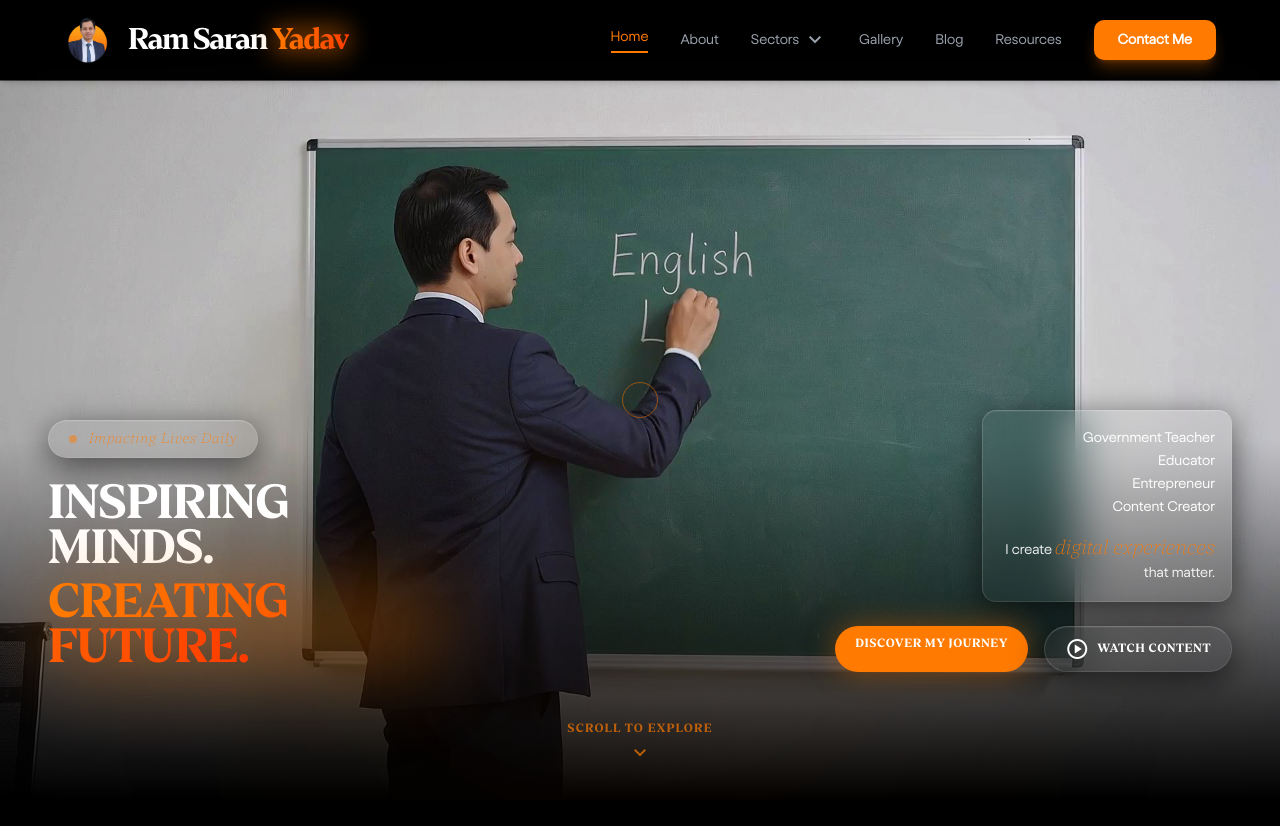
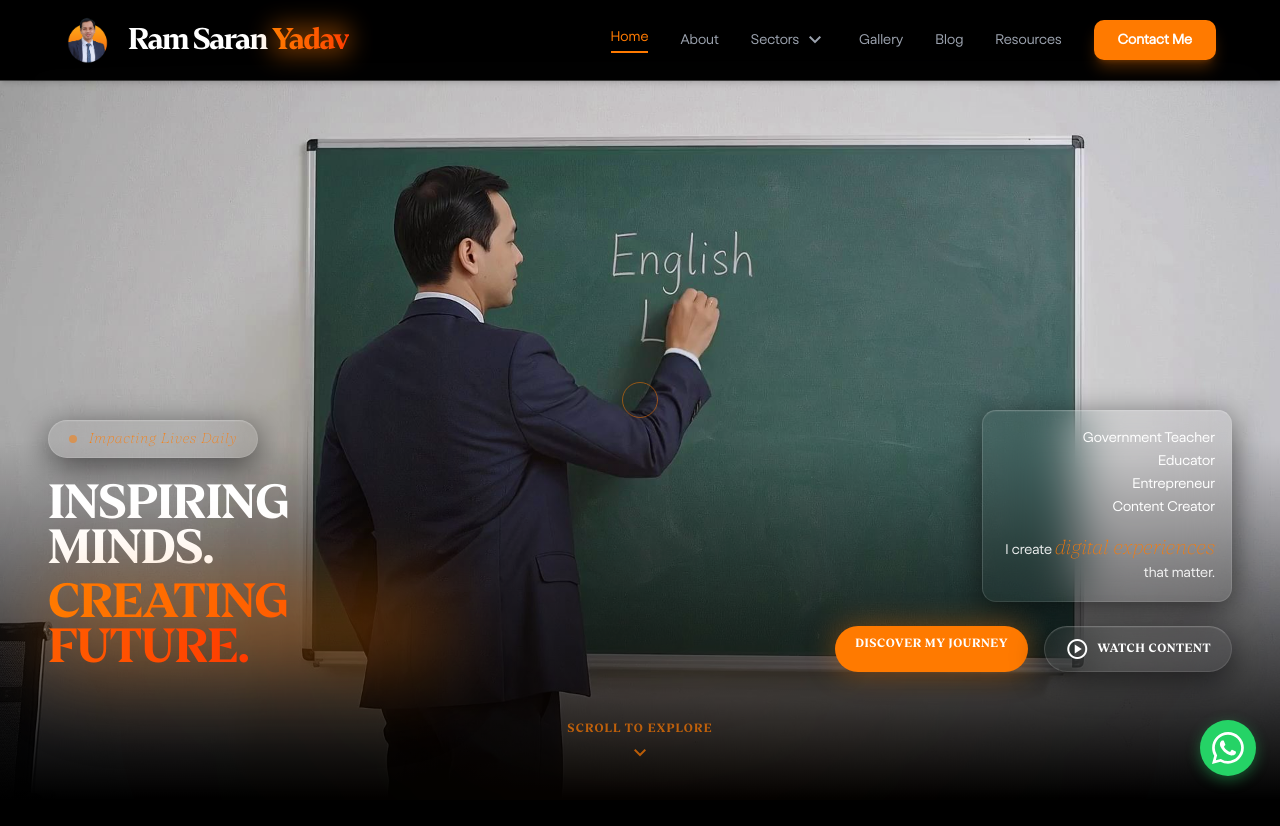
Before and after one commit to yramsaran833-web/portfolio-website, a Next.js app in the folder stitch_multifaceted_educator_brand_website/phase-b-nextjs/: page / in a window 1280 px wide. Shown: the top 826 px of the page. Built offline with nearby package versions, Linux system fonts and the light colour scheme.

Commit message:
fix: layout animations, hero fallback, whatsapp and footer icons

```diff
--- a/stitch_multifaceted_educator_brand_website/phase-b-nextjs/src/app/layout.tsx
+++ b/stitch_multifaceted_educator_brand_website/phase-b-nextjs/src/app/layout.tsx
@@ -1,7 +1,7 @@
 import type { Metadata } from "next";
 import { Geist, Geist_Mono } from "next/font/google";
 import "./globals.css";
-
+import ScrollReveal from "@/components/layout/ScrollReveal";
 const geistSans = Geist({
   variable: "--font-geist-sans",
   subsets: ["latin"],
@@ -26,7 +26,10 @@ export default function RootLayout({ children }: LayoutProps<"/">) {
       <head>
         <link href="https://fonts.googleapis.com/css2?family=Material+Symbols+Outlined:opsz,wght,FILL,GRAD@24,400,0,0" rel="stylesheet" />
       </head>
-      <body className="min-h-full flex flex-col">{children}</body>
+      <body className="min-h-full flex flex-col">
+        <ScrollReveal />
+        {children}
+      </body>
     </html>
   );
 }
--- a/stitch_multifaceted_educator_brand_website/phase-b-nextjs/src/components/home/HeroAnimation.tsx
+++ b/stitch_multifaceted_educator_brand_website/phase-b-nextjs/src/components/home/HeroAnimation.tsx
@@ -79,8 +79,18 @@ export default function HeroAnimation() {
           drawImageCover(context, img, dims.w, dims.h);
         }
       };
+      img.onerror = () => {
+        loadedCount++;
+        if (loadedCount === frameCount) {
+          setIsLoaded(true);
+        }
+      };
       images.push(img);
     }
+
+    const safetyTimeout = setTimeout(() => {
+      setIsLoaded(true);
+    }, 2000);
 
     let isScrolling = false;
     const onScroll = () => {
@@ -135,16 +145,25 @@ export default function HeroAnimation() {
     return () => {
       window.removeEventListener("scroll", onScroll);
       window.removeEventListener("resize", onResize);
+      clearTimeout(safetyTimeout);
     };
   }, []);
 
   return (
-    <div className="sticky top-20 h-[calc(100vh-5rem)] w-full overflow-hidden flex items-center justify-center">
+    <div className="sticky top-20 h-[calc(100vh-5rem)] w-full overflow-hidden flex items-center justify-center bg-[#0a0a0a]">
+      {/* Fallback Text / Title behind Canvas (Visible if Canvas fails or is transparent) */}
+      <div className="absolute inset-0 flex items-center justify-center opacity-30 pointer-events-none">
+        <h1 className="font-heading text-6xl md:text-9xl font-bold text-white text-center px-4">
+          RAM SARAN <span className="text-primary">YADAV</span>
+        </h1>
+      </div>
+
       {/* Preloader */}
-      {!isLoaded && (
       <div
         ref={loadingRef}
-          className="absolute z-50 flex flex-col items-center gap-6 transition-opacity duration-500"
+        className={`absolute z-50 flex flex-col items-center gap-6 transition-opacity duration-1000 ${
+          isLoaded ? "opacity-0 pointer-events-none" : "opacity-100"
+        }`}
       >
         <img
           src="/assets/img/Logo.png"
@@ -156,7 +175,6 @@ export default function HeroAnimation() {
           <span ref={textRef}>Loading Sequence 0%</span>
         </div>
       </div>
-      )}
 
       {/* Canvas for scroll sequence */}
       <canvas
--- a/stitch_multifaceted_educator_brand_website/phase-b-nextjs/src/components/layout/Footer.tsx
+++ b/stitch_multifaceted_educator_brand_website/phase-b-nextjs/src/components/layout/Footer.tsx
@@ -33,33 +33,33 @@ export default function Footer() {
               Dedicated to transforming lives through education, empowering businesses through
               printing solutions, and inspiring minds via digital content.
             </p>
-            <div className="flex items-center gap-4">
+            <div className="flex gap-4">
               <a
-                href="https://www.facebook.com/ramsaran.yadav.73"
+                href="https://www.facebook.com/ramsaran.yadav.906"
                 target="_blank"
                 rel="noreferrer"
-                className="w-10 h-10 rounded-full border border-white/10 flex items-center justify-center text-white hover:bg-primary hover:border-primary transition-colors"
+                className="w-10 h-10 rounded-full border border-white/10 flex items-center justify-center text-white hover:bg-[#1877F2] hover:border-[#1877F2] transition-colors"
                 aria-label="Facebook"
               >
-                <span className="font-heading font-bold">f</span>
+                <svg fill="currentColor" viewBox="0 0 24 24" className="w-5 h-5"><path d="M24 12.073c0-6.627-5.373-12-12-12s-12 5.373-12 12c0 5.99 4.388 10.954 10.125 11.854v-8.385H7.078v-3.469h3.047V9.43c0-3.007 1.792-4.669 4.533-4.669 1.312 0 2.686.235 2.686.235v2.953H15.83c-1.491 0-1.956.925-1.956 1.874v2.25h3.328l-.532 3.469h-2.796v8.385C19.612 23.027 24 18.062 24 12.073z"/></svg>
               </a>
               <a
-                href="https://youtube.com/@ramsaranyadav-r7v"
+                href="https://www.youtube.com/@ramsaran2326"
                 target="_blank"
                 rel="noreferrer"
-                className="w-10 h-10 rounded-full border border-white/10 flex items-center justify-center text-white hover:bg-primary hover:border-primary transition-colors"
+                className="w-10 h-10 rounded-full border border-white/10 flex items-center justify-center text-white hover:bg-[#FF0000] hover:border-[#FF0000] transition-colors"
                 aria-label="YouTube"
               >
-                <span className="font-heading font-bold">yt</span>
+                <svg fill="currentColor" viewBox="0 0 24 24" className="w-5 h-5"><path d="M23.498 6.186a3.016 3.016 0 0 0-2.122-2.136C19.505 3.545 12 3.545 12 3.545s-7.505 0-9.377.505A3.017 3.017 0 0 0 .502 6.186C0 8.07 0 12 0 12s0 3.93.502 5.814a3.016 3.016 0 0 0 2.122 2.136c1.871.505 9.376.505 9.376.505s7.505 0 9.377-.505a3.015 3.015 0 0 0 2.122-2.136C24 15.93 24 12 24 12s0-3.93-.502-5.814zM9.545 15.568V8.432L15.818 12l-6.273 3.568z"/></svg>
               </a>
               <a
                 href="https://www.tiktok.com/@ramsaran3389"
                 target="_blank"
                 rel="noreferrer"
-                className="w-10 h-10 rounded-full border border-white/10 flex items-center justify-center text-white hover:bg-primary hover:border-primary transition-colors"
+                className="w-10 h-10 rounded-full border border-white/10 flex items-center justify-center text-white hover:bg-[#00f2fe] hover:border-[#00f2fe] transition-colors hover:text-black"
                 aria-label="TikTok"
               >
-                <span className="font-heading font-bold">tk</span>
+                <svg fill="currentColor" viewBox="0 0 24 24" className="w-5 h-5"><path d="M12.525.02c1.31-.02 2.61-.01 3.91-.04.08 1.53.63 3.09 1.75 4.17 1.12 1.11 2.7 1.62 4.24 1.79v4.03c-1.44-.05-2.89-.35-4.2-.97-.57-.26-1.1-.59-1.62-.93-.01 2.92.01 5.84-.02 8.75-.08 1.4-.54 2.79-1.35 3.94-1.31 1.92-3.58 3.17-5.91 3.21-1.43.08-2.86-.31-4.08-1.03-2.02-1.12-3.44-3.17-3.61-5.46-.02-.33-.03-.66-.01-.99.14-1.92 1.09-3.71 2.64-4.9 1.49-1.17 3.4-1.74 5.3-1.57.19.02.39.04.59.08v4.06c-.45-.06-.91-.1-1.38-.11-1.18-.02-2.35.37-3.23 1.15-.9.78-1.4 1.93-1.36 3.12.04 1.18.66 2.27 1.64 2.94 1.05.74 2.45.92 3.65.48 1.25-.44 2.14-1.53 2.37-2.83.08-.43.12-.87.11-1.31-.02-3.83.01-7.66-.01-11.49z"/></svg>
               </a>
             </div>
           </div>
@@ -201,10 +201,19 @@ export default function Footer() {
         href="https://wa.me/9779815493389"
         target="_blank"
         rel="noreferrer"
-        className="fixed bottom-6 right-6 w-14 h-14 bg-[#25D366] text-white rounded-full flex items-center justify-center shadow-lg shadow-[#25D366]/30 hover:scale-110 transition-transform z-50 shimmer-btn"
+        className="fixed bottom-6 right-6 w-14 h-14 bg-[#25D366] text-white rounded-full flex items-center justify-center shadow-[0_4px_14px_0_rgba(37,211,102,0.39)] hover:shadow-[0_6px_20px_rgba(37,211,102,0.23)] hover:scale-110 transition-all duration-300 z-[9999]"
         aria-label="Chat on WhatsApp"
+        style={{ right: '1.5rem', bottom: '1.5rem' }}
       >
-        <span className="font-heading font-bold text-2xl">W</span>
+        <svg
+          xmlns="http://www.w3.org/2000/svg"
+          width="32"
+          height="32"
+          fill="currentColor"
+          viewBox="0 0 16 16"
+        >
+          <path d="M13.601 2.326A7.854 7.854 0 0 0 7.994 0C3.627 0 .068 3.558.064 7.926c-.003 1.396.366 2.76 1.057 3.965L0 16l4.204-1.102a7.933 7.933 0 0 0 3.79.965h.004c4.368 0 7.926-3.558 7.93-7.93A7.898 7.898 0 0 0 13.6 2.326zM7.994 14.521a6.573 6.573 0 0 1-3.356-.92l-.24-.144-2.494.654.666-2.433-.156-.251a6.56 6.56 0 0 1-1.007-3.505c.003-3.625 2.952-6.575 6.577-6.575 1.758.001 3.41.687 4.653 1.932 1.242 1.245 1.928 2.898 1.927 4.655-.005 3.628-2.956 6.577-6.58 6.577zm3.606-4.92c-.198-.1-1.17-.578-1.353-.646-.182-.065-.315-.1-.448.1-.133.198-.512.646-.627.775-.114.133-.232.148-.43.05-.197-.1-.836-.308-1.592-.985-.59-.525-.985-1.175-1.103-1.372-.114-.198-.011-.304.088-.403.087-.088.197-.232.296-.346.1-.114.133-.198.198-.33.065-.134.034-.248-.015-.347-.05-.1-.448-1.08-.614-1.479-.16-.389-.323-.335-.448-.34-.114-.005-.248-.005-.38-.005s-.346.05-.528.248c-.182.198-.691.675-.691 1.644s.708 1.905.808 2.04c.1.134 1.393 2.13 3.373 2.985.472.204.84.326 1.129.418.475.152.904.13 1.246.078.38-.058 1.171-.48 1.338-.943.164-.464.164-.86.114-.943-.05-.084-.182-.133-.38-.232z" />
+        </svg>
       </a>
     </footer>
   );
--- /dev/null
+++ b/stitch_multifaceted_educator_brand_website/phase-b-nextjs/src/components/layout/ScrollReveal.tsx
@@ -0,0 +1,37 @@
+"use client";
+
+import { useEffect } from "react";
+import { usePathname } from "next/navigation";
+
+export default function ScrollReveal() {
+  const pathname = usePathname();
+
+  useEffect(() => {
+    // We delay slightly to allow DOM to render fully
+    const timeout = setTimeout(() => {
+      const observer = new IntersectionObserver(
+        (entries) => {
+          entries.forEach((entry) => {
+            if (entry.isIntersecting) {
+              entry.target.classList.add("is-visible");
+              // Optional: Stop observing once visible if you only want it to animate once
+              // observer.unobserve(entry.target);
+            }
+          });
+        },
+        { threshold: 0.1, rootMargin: "0px 0px -50px 0px" }
+      );
+
+      const elements = document.querySelectorAll(".animate-on-scroll");
+      elements.forEach((el) => observer.observe(el));
+
+      return () => {
+        elements.forEach((el) => observer.unobserve(el));
+      };
+    }, 100);
+
+    return () => clearTimeout(timeout);
+  }, [pathname]); // Re-run whenever route changes
+
+  return null;
+}
```
Lines whose indentation alone changed are shown as unchanged.
